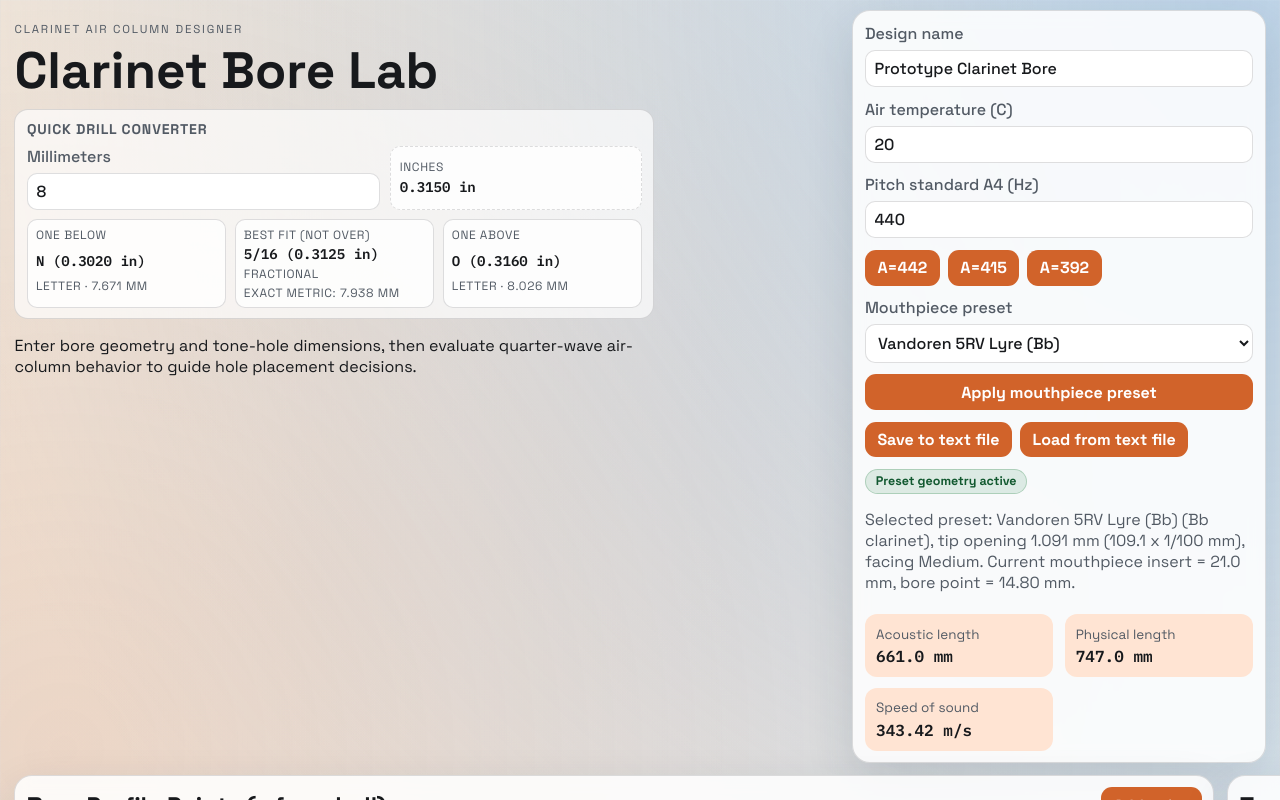
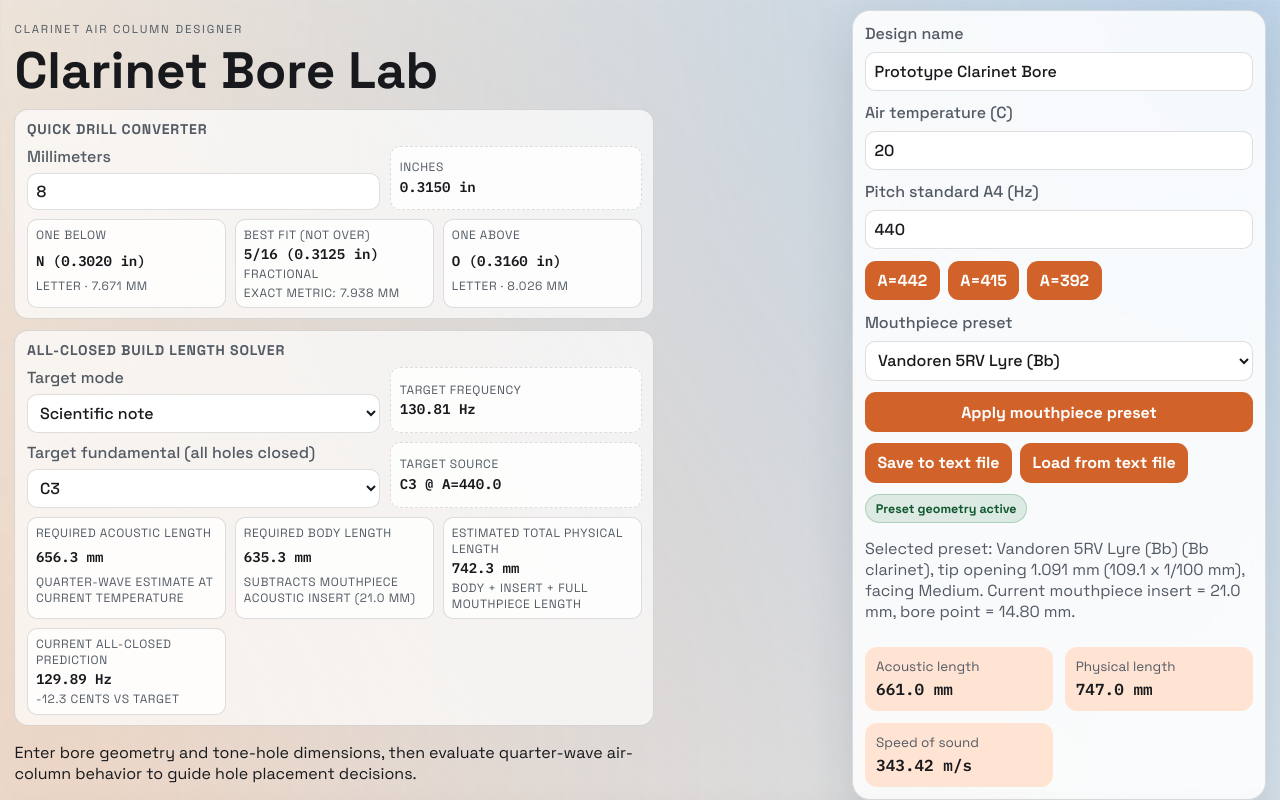
Before and after one commit to sexyUnderwriter/Tube-Physics, a React (Vite) app in the folder clarinet-bore-lab/: page / in a window 1280 px wide. Shown: the top 800 px of the page. Built offline with nearby package versions, Linux system fonts and the light colour scheme.

Commit message:
feat: add closed tube fundamental frequency prediction and acoustic length calculation

```diff
--- a/clarinet-bore-lab/src/App.tsx
+++ b/clarinet-bore-lab/src/App.tsx
@@ -9,8 +9,11 @@ import {
   evaluateFingeringTuningSensitivities,
   midiToName,
   modelConfidenceWarnings,
+  predictClosedTubeFundamentalHz,
   parseScientificPitch,
+  requiredClosedTubeAcousticLengthMm,
   sampleBoreProfile,
+  scientificPitchToHz,
   evaluateFingerings,
   evaluateToneHoles,
   outerDiameterAtMm,
@@ -584,6 +587,10 @@ export default function App() {
   const [name, setName] = useState("Prototype Clarinet Bore");
   const [tempC, setTempC] = useState(20);
   const [pitchStandardHz, setPitchStandardHz] = useState(440);
+  const [buildTargetMode, setBuildTargetMode] = useState<"note" | "hz">("note");
+  const [buildTargetFundamentalNote, setBuildTargetFundamentalNote] = useState("C3");
+  const [buildTargetFundamentalHzInput, setBuildTargetFundamentalHzInput] =
+    useState("130.81");
   const [segments, setSegments] = useState<BoreSegment[]>(initialSegments);
   const [holes, setHoles] = useState<ToneHole[]>(initialHoles);
   const [toleranceCents, setToleranceCents] = useState(10);
@@ -736,6 +743,55 @@ export default function App() {
     [bodyLengthMm, mouthpiece.insertMm, mouthpiece.overallLengthMm]
   );
   const cMs = useMemo(() => speedOfSoundMs(tempC), [tempC]);
+  const buildTargetFundamentalHz = useMemo(() => {
+    if (buildTargetMode === "note") {
+      return scientificPitchToHz(buildTargetFundamentalNote, pitchStandardHz);
+    }
+
+    const hz = Number(buildTargetFundamentalHzInput);
+    if (!Number.isFinite(hz) || hz <= 0) {
+      return null;
+    }
+    return hz;
+  }, [
+    buildTargetMode,
+    buildTargetFundamentalHzInput,
+    buildTargetFundamentalNote,
+    pitchStandardHz,
+  ]);
+  const requiredAcousticLengthForTargetMm = useMemo(
+    () =>
+      buildTargetFundamentalHz === null
+        ? null
+        : requiredClosedTubeAcousticLengthMm(buildTargetFundamentalHz, tempC),
+    [buildTargetFundamentalHz, tempC]
+  );
+  const requiredBodyLengthForTargetMm = useMemo(() => {
+    if (requiredAcousticLengthForTargetMm === null) {
+      return null;
+    }
+    return Math.max(requiredAcousticLengthForTargetMm - Math.max(mouthpiece.insertMm, 0), 0);
+  }, [mouthpiece.insertMm, requiredAcousticLengthForTargetMm]);
+  const requiredPhysicalLengthForTargetMm = useMemo(() => {
+    if (requiredBodyLengthForTargetMm === null) {
+      return null;
+    }
+    return (
+      requiredBodyLengthForTargetMm +
+      Math.max(mouthpiece.insertMm, 0) +
+      Math.max(mouthpiece.overallLengthMm, 0)
+    );
+  }, [mouthpiece.insertMm, mouthpiece.overallLengthMm, requiredBodyLengthForTargetMm]);
+  const currentAllClosedFundamentalHz = useMemo(
+    () => predictClosedTubeFundamentalHz(acousticSegments, tempC),
+    [acousticSegments, tempC]
+  );
+  const currentAllClosedFundamentalCentsError = useMemo(() => {
+    if (buildTargetFundamentalHz === null || currentAllClosedFundamentalHz <= 0) {
+      return null;
+    }
+    return 1200 * Math.log2(currentAllClosedFundamentalHz / buildTargetFundamentalHz);
+  }, [buildTargetFundamentalHz, currentAllClosedFundamentalHz]);
   const results = useMemo(
     () => evaluateToneHoles(acousticSegments, holes, tempC, pitchStandardHz, fingerings),
     [acousticSegments, holes, tempC, pitchStandardHz, fingerings]
@@ -1853,6 +1909,105 @@ export default function App() {
                   {aboveBestFit === null
                     ? ""
                     : `${formatDrillFamily(aboveBestFit)} · ${inchesToMm(aboveBestFit.diameterIn).toFixed(3)} mm`}
+                </span>
+              </div>
+            </div>
+          </div>
+          <div className="quick-calc" aria-label="Required length for all-closed target fundamental">
+            <h3>All-Closed Build Length Solver</h3>
+            <div className="quick-calc-row">
+              <label>
+                Target mode
+                <select
+                  value={buildTargetMode}
+                  onChange={(e) => setBuildTargetMode(e.target.value as "note" | "hz")}
+                >
+                  <option value="note">Scientific note</option>
+                  <option value="hz">Direct Hz</option>
+                </select>
+              </label>
+              <div className="quick-calc-readout">
+                <span>Target frequency</span>
+                <strong>
+                  {buildTargetFundamentalHz === null
+                    ? "--"
+                    : `${buildTargetFundamentalHz.toFixed(2)} Hz`}
+                </strong>
+              </div>
+            </div>
+            <div className="quick-calc-row">
+              {buildTargetMode === "note" ? (
+                <label>
+                  Target fundamental (all holes closed)
+                  <select
+                    value={buildTargetFundamentalNote}
+                    onChange={(e) => setBuildTargetFundamentalNote(e.target.value)}
+                  >
+                    {noteOptions.map((note) => (
+                      <option key={note} value={note}>
+                        {note}
+                      </option>
+                    ))}
+                  </select>
+                </label>
+              ) : (
+                <label>
+                  Target frequency (Hz)
+                  <input
+                    type="number"
+                    min={0.01}
+                    step={0.01}
+                    value={buildTargetFundamentalHzInput}
+                    onChange={(e) => setBuildTargetFundamentalHzInput(e.target.value)}
+                  />
+                </label>
+              )}
+              <div className="quick-calc-readout">
+                <span>Target source</span>
+                <strong>
+                  {buildTargetMode === "note"
+                    ? `${buildTargetFundamentalNote} @ A=${pitchStandardHz.toFixed(1)}`
+                    : "Direct Hz input"}
+                </strong>
+              </div>
+            </div>
+            <div className="quick-calc-grid">
+              <div>
+                <span>Required acoustic length</span>
+                <strong>
+                  {requiredAcousticLengthForTargetMm === null
+                    ? "--"
+                    : `${requiredAcousticLengthForTargetMm.toFixed(1)} mm`}
+                </strong>
+                <span>Quarter-wave estimate at current temperature</span>
+              </div>
+              <div>
+                <span>Required body length</span>
+                <strong>
+                  {requiredBodyLengthForTargetMm === null
+                    ? "--"
+                    : `${requiredBodyLengthForTargetMm.toFixed(1)} mm`}
+                </strong>
+                <span>Subtracts mouthpiece acoustic insert ({mouthpiece.insertMm.toFixed(1)} mm)</span>
+              </div>
+              <div>
+                <span>Estimated total physical length</span>
+                <strong>
+                  {requiredPhysicalLengthForTargetMm === null
+                    ? "--"
+                    : `${requiredPhysicalLengthForTargetMm.toFixed(1)} mm`}
+                </strong>
+                <span>Body + insert + full mouthpiece length</span>
+              </div>
+              <div>
+                <span>Current all-closed prediction</span>
+                <strong>{currentAllClosedFundamentalHz.toFixed(2)} Hz</strong>
+                <span>
+                  {currentAllClosedFundamentalCentsError === null
+                    ? "Enter a valid target frequency"
+                    : `${currentAllClosedFundamentalCentsError > 0 ? "+" : ""}${currentAllClosedFundamentalCentsError.toFixed(
+                        1
+                      )} cents vs target`}
                 </span>
               </div>
             </div>
--- a/clarinet-bore-lab/src/model.ts
+++ b/clarinet-bore-lab/src/model.ts
@@ -213,6 +213,11 @@ function frequencyFromQuarterWave(lengthMm: number, cMs: number): number {
   return cMs / (4 * lengthM);
 }
 
+function lengthFromQuarterWave(frequencyHz: number, cMs: number): number {
+  const hz = Math.max(frequencyHz, 0.001);
+  return (cMs / (4 * hz)) * 1000;
+}
+
 function oddHarmonic(fundamentalHz: number, harmonicIndex: number): number {
   const n = 2 * harmonicIndex - 1;
   return fundamentalHz * n;
@@ -224,6 +229,14 @@ function hzToMidi(freq: number, a4Hz: number): number {
 
 function midiToHz(midi: number, a4Hz: number): number {
   return a4Hz * Math.pow(2, (midi - 69) / 12);
+}
+
+export function scientificPitchToHz(note: string, a4Hz = 440): number | null {
+  const midi = parseScientificPitch(note);
+  if (midi === null) {
+    return null;
+  }
+  return midiToHz(midi, a4Hz);
 }
 
 export function midiToName(midi: number): string {
@@ -307,6 +320,26 @@ function findHoleById(holes: ToneHole[], id: string): ToneHole | null {
 
 function fundamentalFromBellTermination(segments: BoreSegment[], cMs: number): number {
   return frequencyFromQuarterWave(Math.max(totalBoreLengthMm(segments), 0.1), cMs);
+}
+
+export function predictClosedTubeFundamentalHz(
+  segments: BoreSegment[],
+  tempC: number
+): number {
+  const cMs = speedOfSoundMs(tempC);
+  return fundamentalFromBellTermination(segments, cMs);
+}
+
+export function requiredClosedTubeAcousticLengthMm(
+  targetFundamentalHz: number,
+  tempC: number
+): number | null {
+  if (!Number.isFinite(targetFundamentalHz) || targetFundamentalHz <= 0) {
+    return null;
+  }
+
+  const cMs = speedOfSoundMs(tempC);
+  return lengthFromQuarterWave(targetFundamentalHz, cMs);
 }
 
 function fundamentalFromHoleTermination(
```
